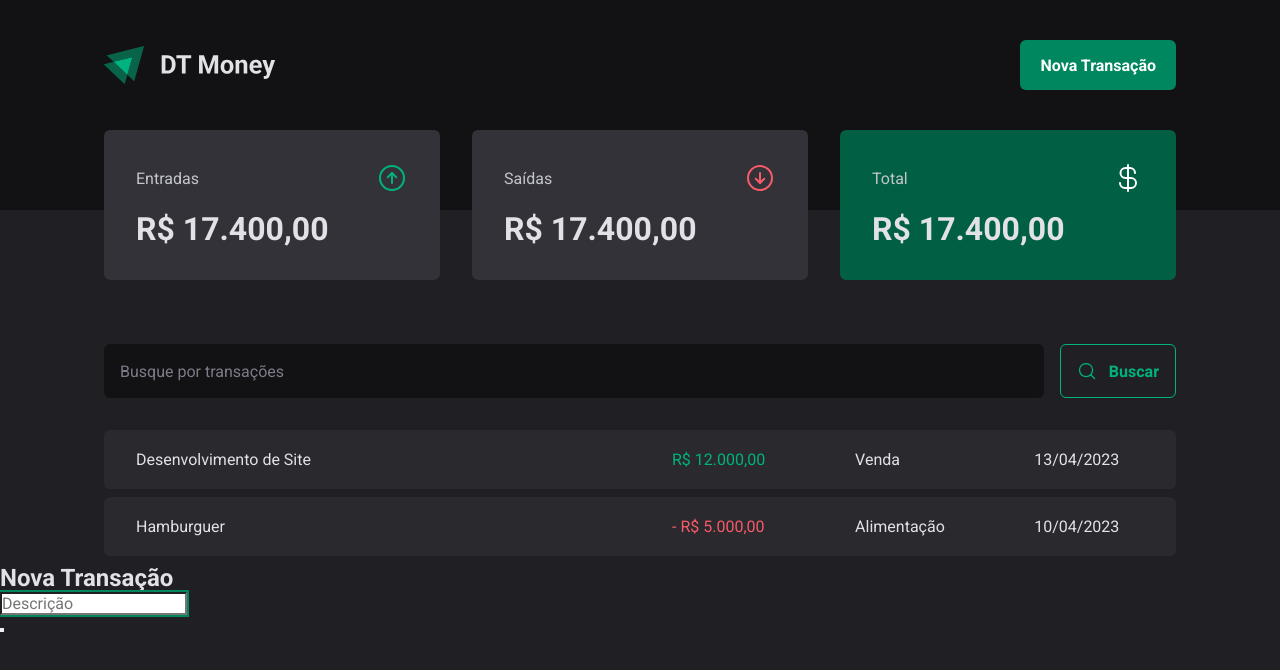
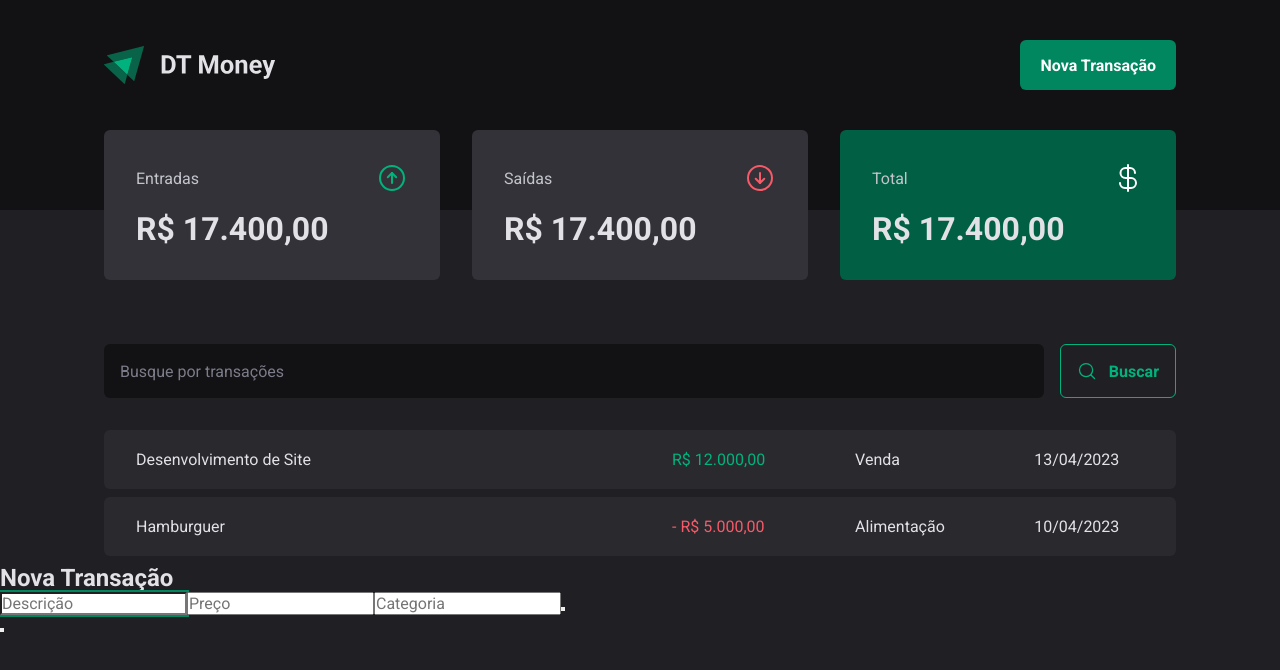
Before and after one commit to GHenriqueP/Finance-Manager, a React (Vite) app: page / in a window 1280 px wide. Both pictures are taken after a click on the button "Nova Transação". Shown: the top 670 px of the page. Built offline with nearby package versions, Linux system fonts and the light colour scheme.

Commit message:
Att 2
Att.

```diff
--- a/src/components/NewTransactionModal/index.tsx
+++ b/src/components/NewTransactionModal/index.tsx
@@ -11,6 +11,10 @@ export function NewTransactionModal() {
 
         <form action="">
           <input type="text" placeholder="Descrição" required />
+          <input type="number" placeholder="Preço" required />
+          <input type="text" placeholder="Categoria" required />
+
+          <button type="submit"></button>
         </form>
 
         <Dialog.Close />
```
